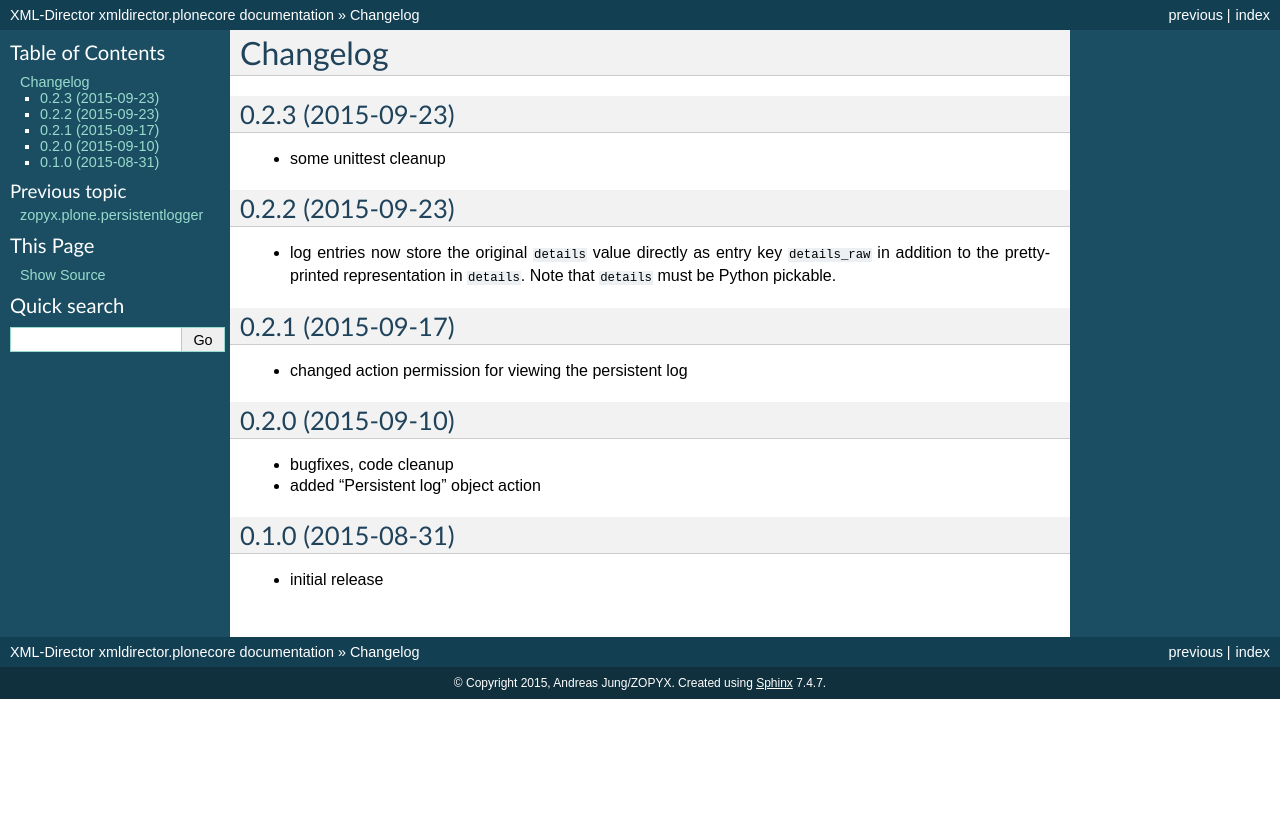
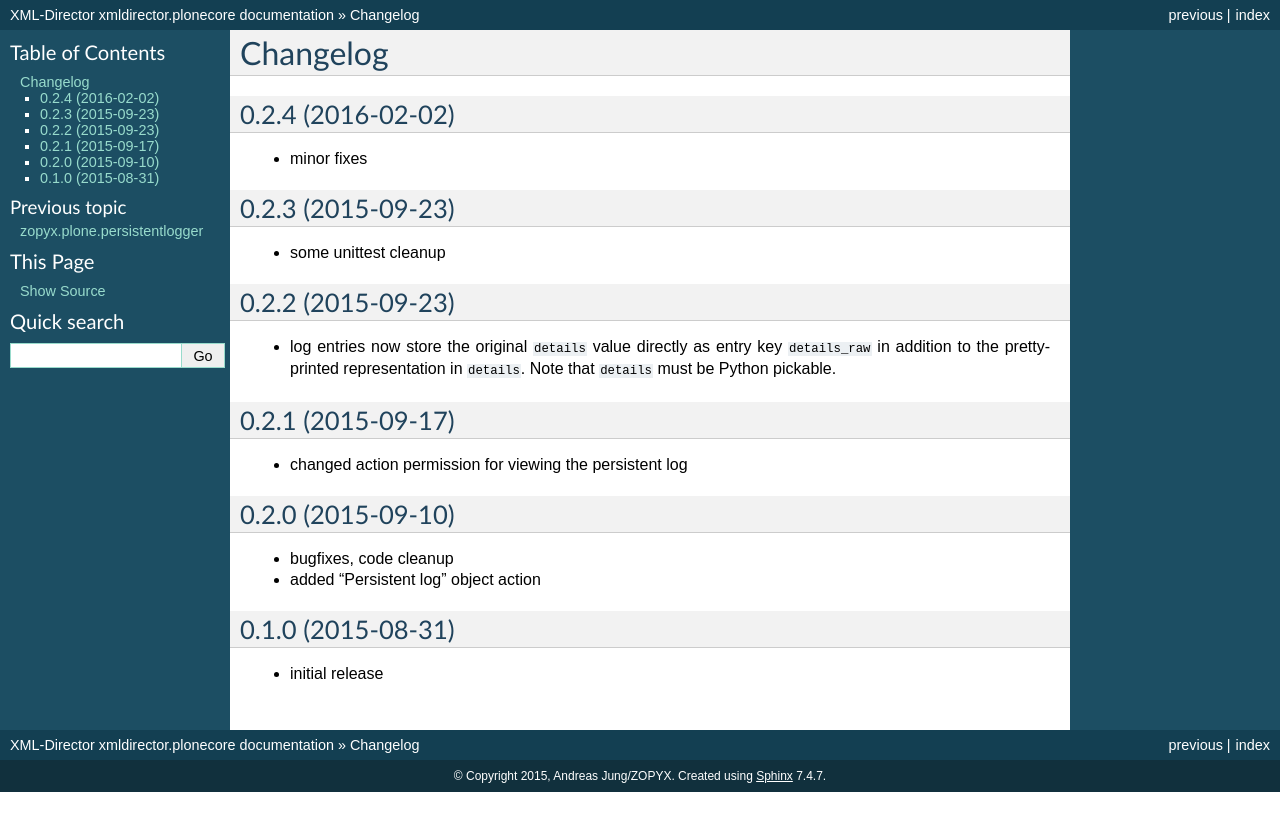
Before and after one commit to zopyx/zopyx.plone.persistentlogger, a Sphinx documentation site: the page built from docs/source/HISTORY.rst, in a window 1280 px wide. Shown: the top 831 px of the page. Built offline with Sphinx 7.4.7, drawn with Linux system fonts in a browser that asks for light colours.

Commit message:
minor fixes

```diff
--- a/docs/source/HISTORY.rst
+++ b/docs/source/HISTORY.rst
@@ -1,5 +1,10 @@
 Changelog
 =========
+
+
+0.2.4 (2016-02-02)
+------------------
+- minor fixes
 
 0.2.3 (2015-09-23)
 ------------------
--- a/setup.py
+++ b/setup.py
@@ -1,7 +1,7 @@
 import os
 from setuptools import setup, find_packages
 
-version = '0.2.3'
+version = '0.2.4'
 
 setup(name='zopyx.plone.persistentlogger',
       version=version,
```
